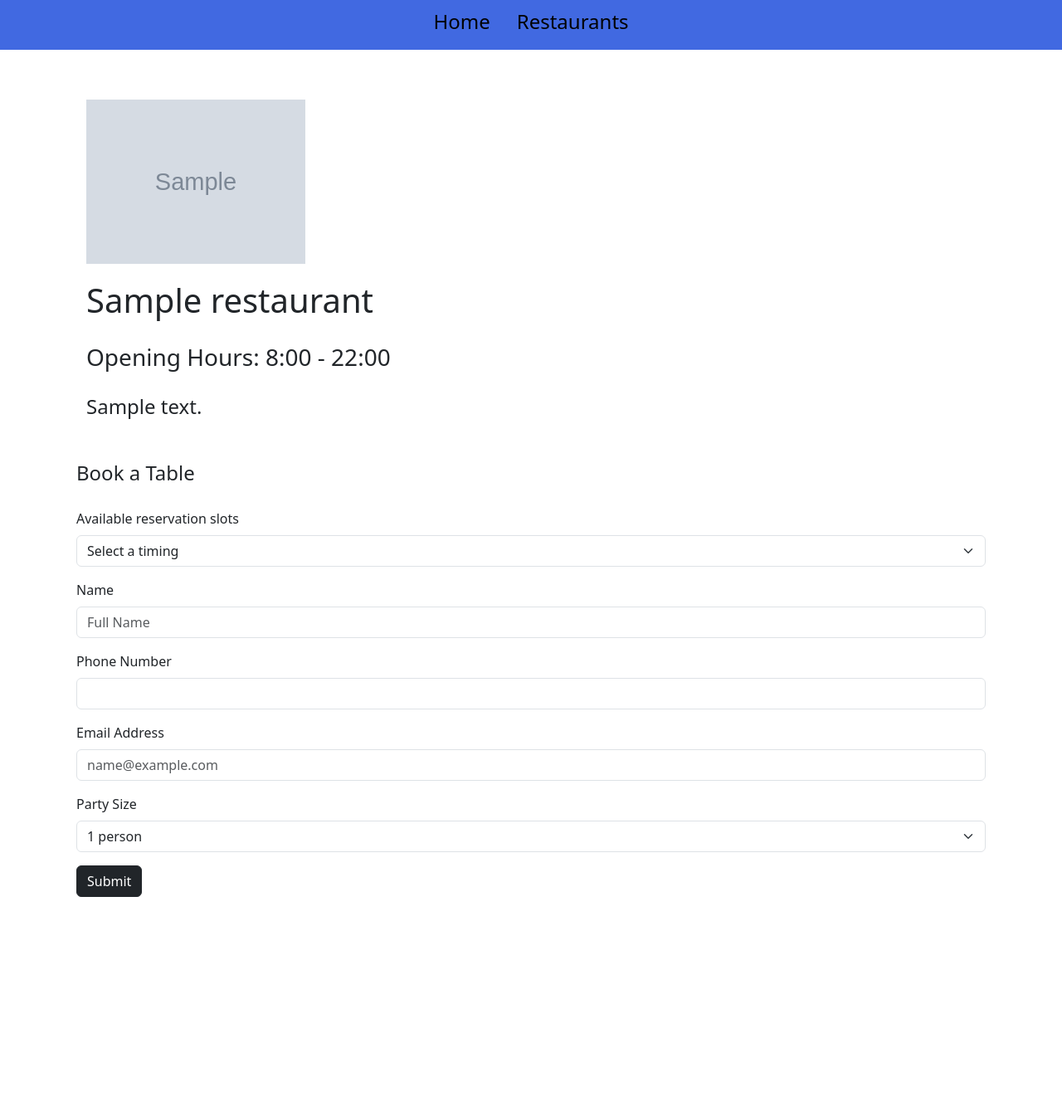
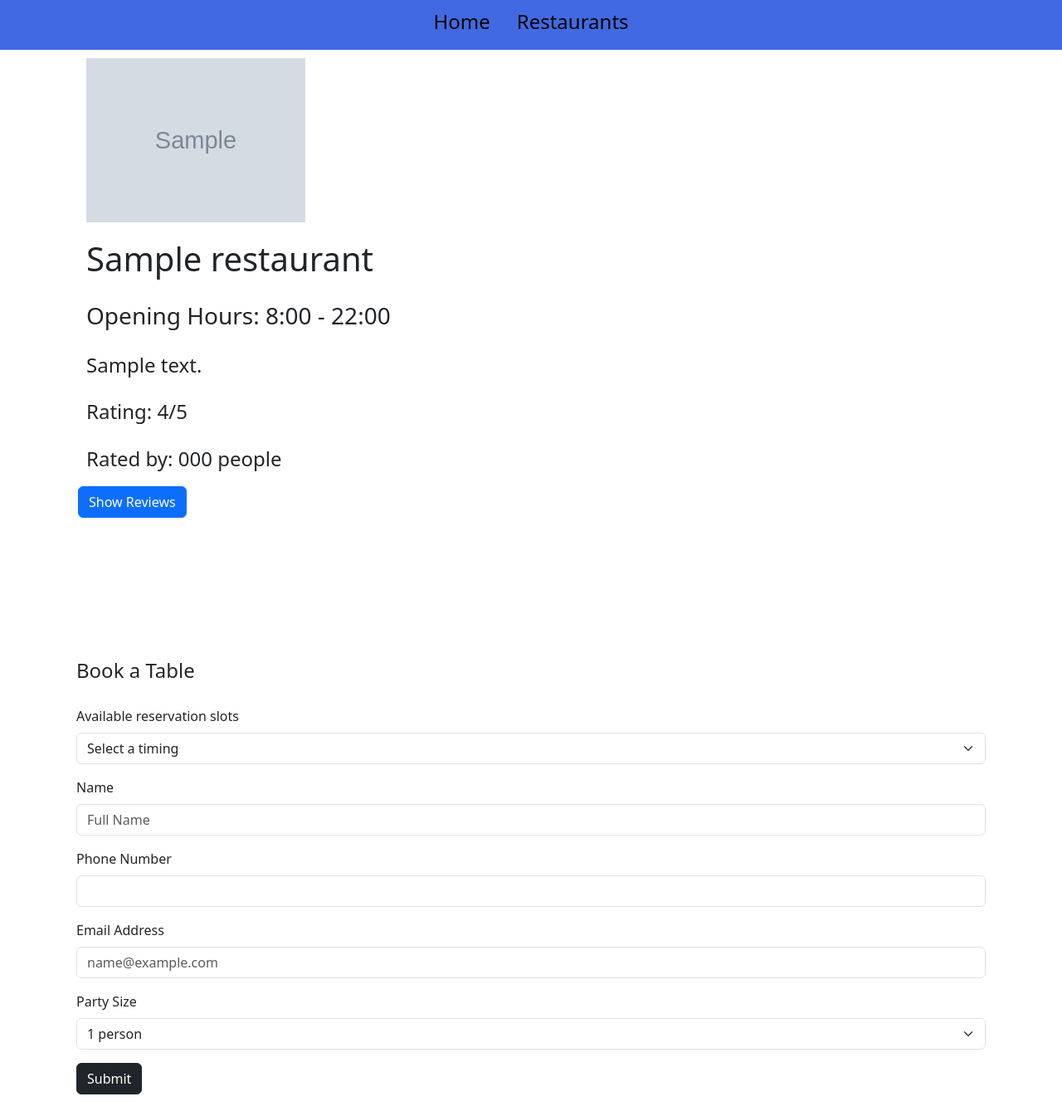
Before and after one commit to nkjcolin/cloud, a Flask app: template reservation-webapp/templates/restaurant_profile.html in a window 1280 px wide. Shown: the whole page at 83% size. Before the commit the page ends 1081 px from the top, so only its background shows below. Run offline with Flask 3, Linux system fonts and the light colour scheme; the template is opened without the code that fills it: most values are stand-ins (such as "Sample title", 1, 10 or a date in 2020); grey boxes marked "Sample" are stand-in pictures; some libraries are stand-ins or nearby versions.

Commit message:
added reviews

```diff
--- a/reservation-webapp/static/restaurant_profile_style.css
+++ b/reservation-webapp/static/restaurant_profile_style.css
@@ -1,19 +1,3 @@
-.container-info{
-    padding-top: 50px;
-}
-
-.button-container {
-    padding-top: 20px;
-    display: flex;
-    justify-content: left;
-    gap: 10px;
-}
-
-.button-container button{
-    text-align: center;
-    width: 150px;
-}
-
 .row {
     padding: 10px;
 }
--- a/reservation-webapp/templates/restaurant_profile.html
+++ b/reservation-webapp/templates/restaurant_profile.html
@@ -18,6 +18,28 @@
         </div>
         <div class="row">
             <h4>{{ restaurant_data.description }}</h4>
+        </div>
+        <div class="row">
+            <h4>Rating: {{ restaurant_data.rating }}/5</h4>
+        </div>
+        <div class="row">
+            <h4>Rated by: {{ restaurant_data.numberofrating }} people</h4>
+        </div>
+        <div>
+            <p>
+                <button class="btn btn-primary" type="button" data-bs-toggle="collapse" data-bs-target="#collapseWidthExample" aria-expanded="false" aria-controls="collapseWidthExample">
+                  Show Reviews
+                </button>
+              </p>
+              <div style="min-height: 120px;">
+                <div class="collapse collapse-horizontal" id="collapseWidthExample">
+                    {% for review in restaurant_data.reviews.split(',') %}
+                    <div class="card card-body" style="width: 800px;">
+                        {{ review.strip('[]') }}
+                    </div>
+                    {% endfor %}
+                </div>
+              </div>
         </div>
     </div>
     <br> <!-- Add a line break here to separate the sections -->
--- a/reservation-webapp/templates/restaurants_view.html
+++ b/reservation-webapp/templates/restaurants_view.html
@@ -37,7 +37,6 @@
             <p class="card-text">Meal Type: {{ restaurant.meal_type }}</p>
             <p class="card-text">Rating: {{ restaurant.rating }}/5</p>
             <p class="card-text">Rated By: {{ restaurant.numberofrating }} people</p>
-            <p class="card-text">Timeslot: {{ restaurant.timings }}</p>
             <a href="{{ url_for('restaurant_profile', id=restaurant.id) }}" class="btn btn-primary">View</a>
         </div>
     </div>
```
